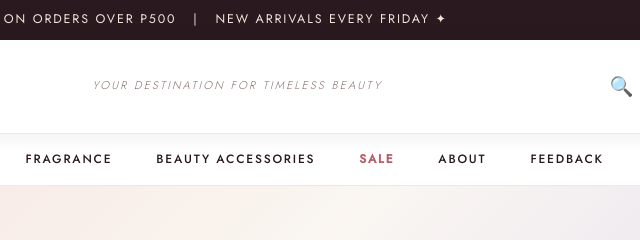
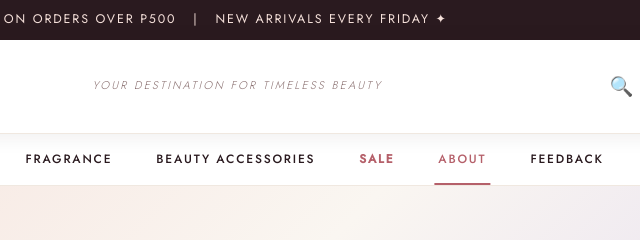
Before and after one commit to bida25-289/test, a plain HTML site: page about.html in a window 1280 px wide. Shown: the top 240 px of the page, 480-1120 px from the left. Drawn offline with nearby package versions, Linux system fonts and the light colour scheme.

Commit message:
Update about.html

```diff
--- a/about.html
+++ b/about.html
@@ -221,7 +221,7 @@
     <a href="Fragrance.html">Fragrance</a>
     <a href="Beauty accessories.html">Beauty Accessories</a>
     <a href="sale.html" class="sale">Sale</a>
-    <a href="about.html">About</a>
+    <a href="about.html" class="active">About</a>
     <a href="feedback.html">Feedback</a>
   </nav>
 
```
